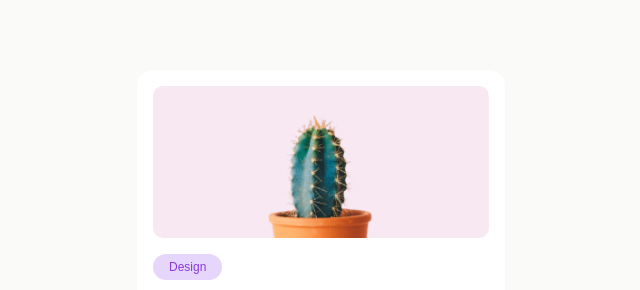
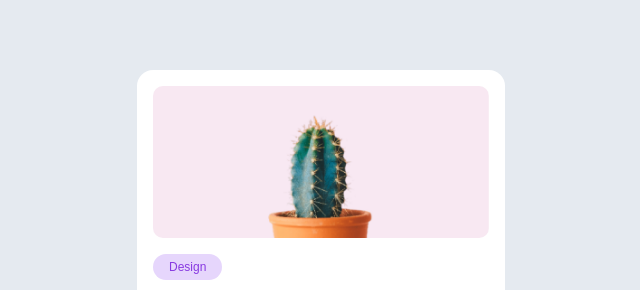
Before and after one commit to GiuseppeBellato/EmbracingMinimalism, a plain HTML site: page index.html in a window 1280 px wide. Shown: the part 94-384 px from the top of the page, without its empty margins (319-959 px from the left). Drawn offline with Linux system fonts and the light colour scheme.

Commit message:
color update V02

```diff
--- a/style.css
+++ b/style.css
@@ -1,6 +1,6 @@
 body{
     display: flex;
-    background-color: #FAFAF9 ;
+    background-color: #E5EAF0 ;
     font-family: 'Sora', sans-serif;
 }
 
```
